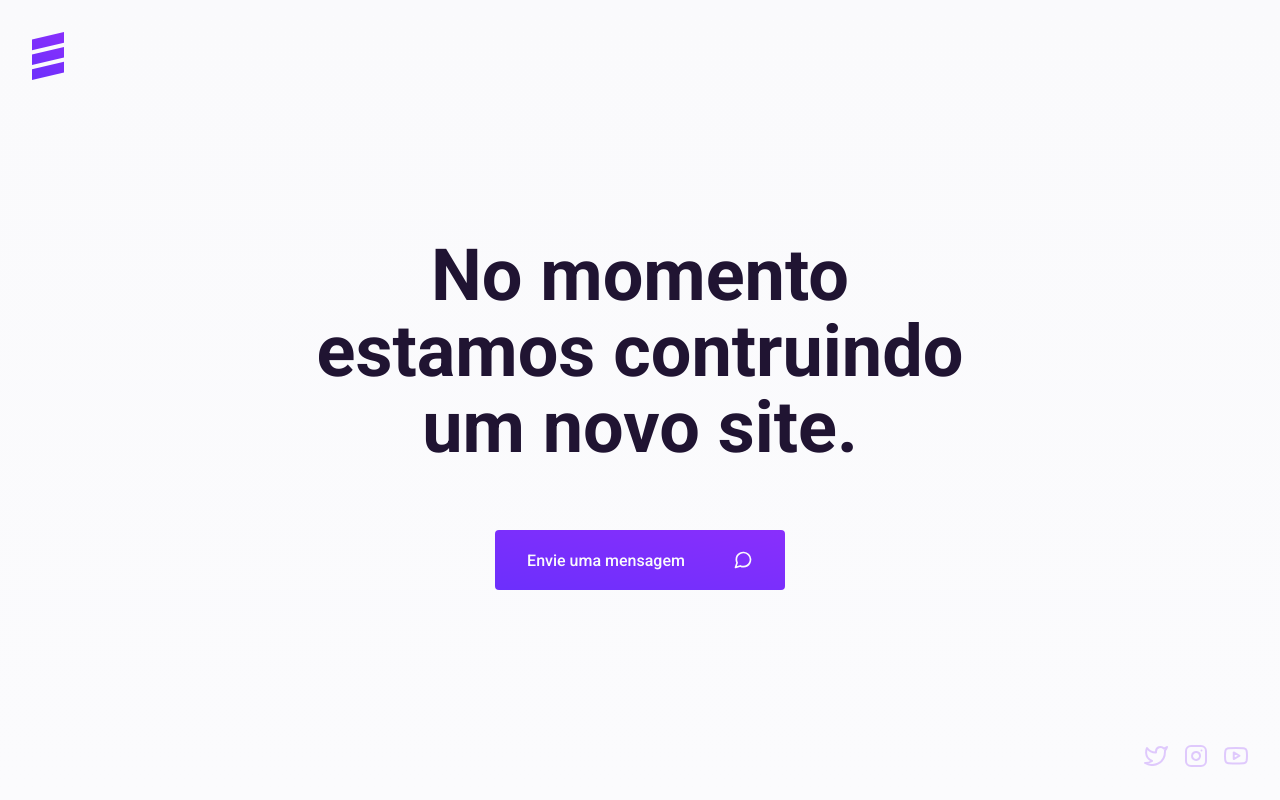
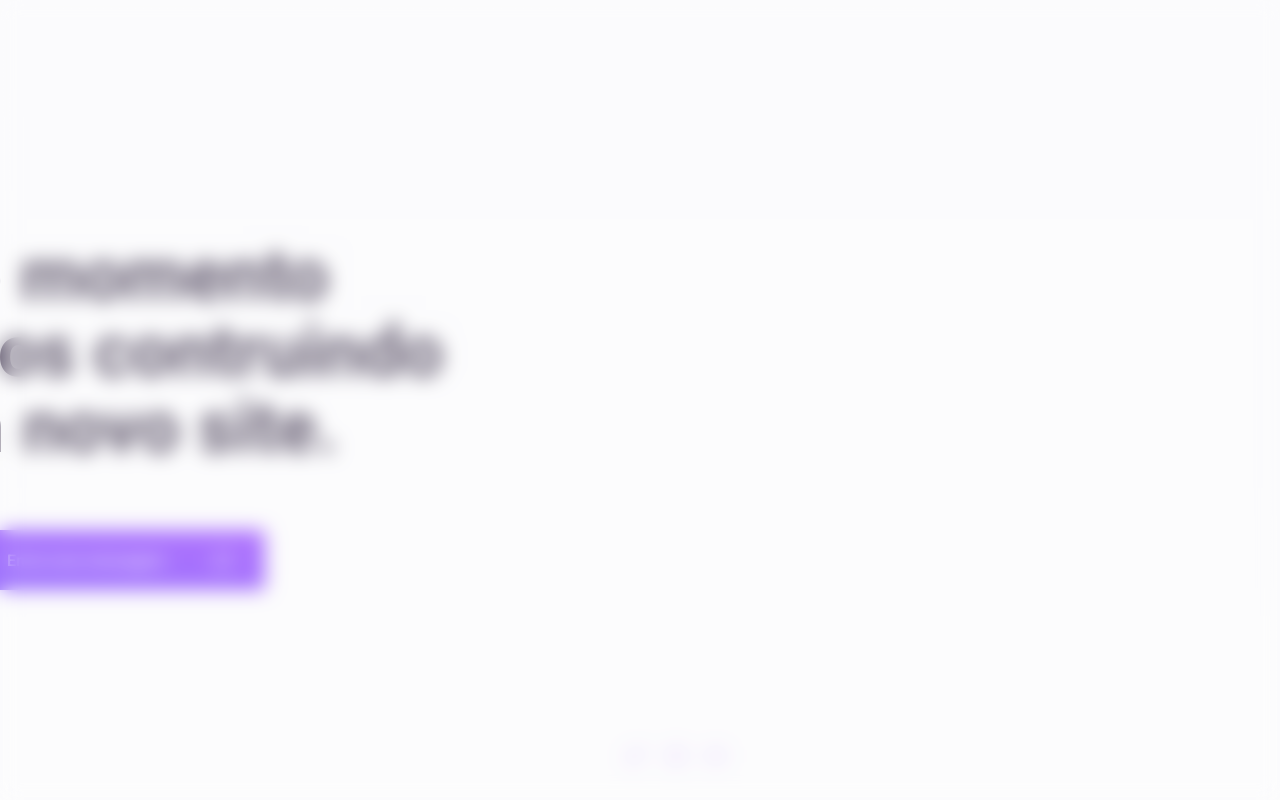
Before and after one commit to brunohfabre/coddee-under-construction, a React (Create React App) app: page / in a window 1280 px wide. Built offline with nearby package versions, Linux system fonts and the light colour scheme.

Commit message:
Add effect when click to write a message

```diff
--- a/src/pages/Home/index.tsx
+++ b/src/pages/Home/index.tsx
@@ -1,4 +1,4 @@
-import React from 'react';
+import React, { useState } from 'react';
 import {
   FiMessageCircle,
   FiTwitter,
@@ -8,11 +8,15 @@ import {
 
 import logoImage from '../../assets/icons/logo.svg';
 
-import { Container, Header, Content, Footer } from './styles';
+import { Overlay, Container, Header, Content, Footer } from './styles';
 
 const Home: React.FC = () => {
+  const [message, setMessage] = useState(true);
+
   return (
-    <Container>
+    <>
+      <Overlay message={message} onClick={() => setMessage(false)} />
+      <Container message={message}>
         <Header>
           <img src={logoImage} alt="Coddee" />
         </Header>
@@ -20,26 +24,27 @@ const Home: React.FC = () => {
         <Content>
           <h1>No momento estamos contruindo um novo site.</h1>
 
-        <button type="button">
+          <button type="button" onClick={() => setMessage(true)}>
             Envie uma mensagem
             <FiMessageCircle size={20} />
           </button>
         </Content>
 
         <Footer>
-        <button type="button">
+          <a href="http://www.twitter.com/coddee">
             <FiTwitter size={24} />
-        </button>
+          </a>
 
-        <button type="button">
+          <a href="http://www.instagram.com/coddee">
             <FiInstagram size={24} />
-        </button>
+          </a>
 
-        <button type="button">
+          <a href="http://www.youtube.com/coddee">
             <FiYoutube size={24} />
-        </button>
+          </a>
         </Footer>
       </Container>
+    </>
   );
 };
 
--- a/src/pages/Home/styles.ts
+++ b/src/pages/Home/styles.ts
@@ -1,10 +1,35 @@
-import styled from 'styled-components';
+import styled, { css, keyframes } from 'styled-components';
 
-export const Container = styled.div`
+interface ContainerProps {
+  message: boolean;
+}
+
+export const Overlay = styled.div<ContainerProps>`
+  position: absolute;
+  z-index: 10;
+
+  width: 100vw;
+  height: 100vh;
+  background: rgba(255, 255, 255, 0.32);
+  backdrop-filter: blur(10px);
+  visibility: ${props => (props.message ? 'visible' : 'hidden')};
+  opacity: ${props => (props.message ? 1 : 0)};
+
+  transition: visibility 0.2s, opacity 0.2s;
+`;
+
+export const Container = styled.div<ContainerProps>`
   flex: 1;
   display: flex;
   flex-direction: column;
   padding: 32px;
+  transition: transform 0.2s;
+
+  ${props =>
+    props.message &&
+    css`
+      transform: translateX(-520px);
+    `}
 `;
 
 export const Header = styled.div``;
@@ -66,7 +91,7 @@ export const Footer = styled.div`
   align-self: flex-end;
   height: 24px;
 
-  button {
+  a {
     border: none;
     background: transparent;
     height: 24px;
@@ -81,7 +106,7 @@ export const Footer = styled.div`
       transition: opacity 0.2s;
     }
 
-    & + button {
+    & + a {
       margin-left: 16px;
     }
   }
```
Lines whose indentation alone changed are shown as unchanged.
